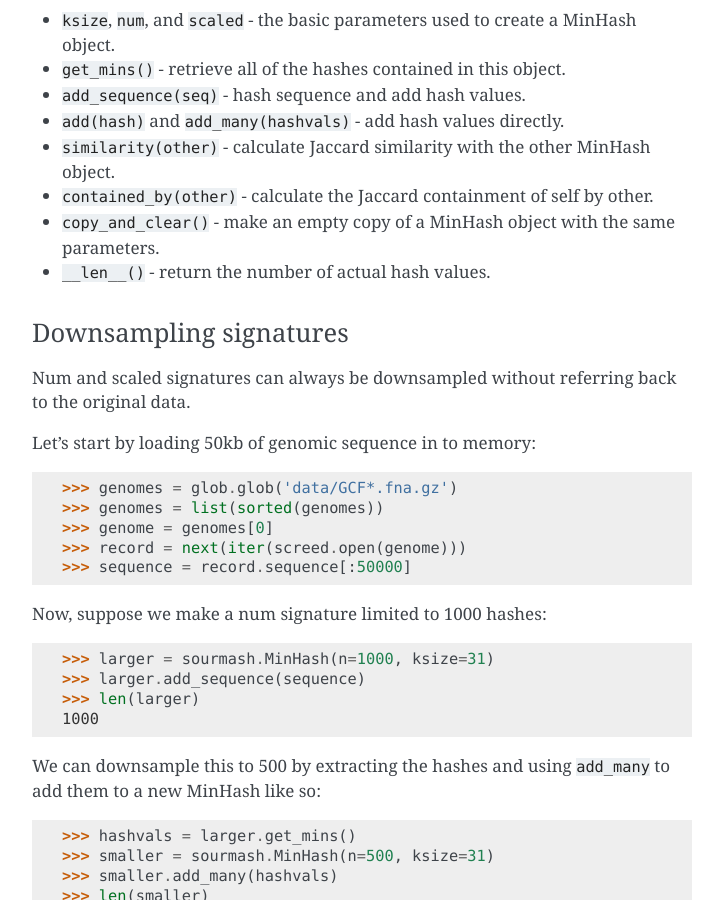
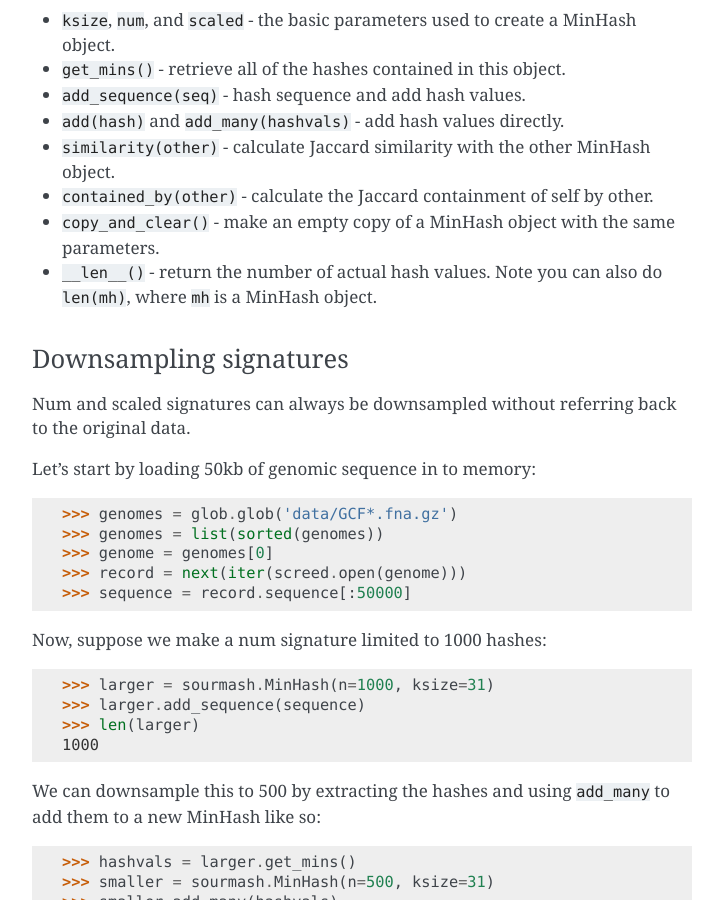
Before and after one commit to sourmash-bio/sourmash, a Sphinx documentation site: the page built from doc/api-example.md, in a window 1280 px wide and 900 px high, scrolled down 3999 px. Shown: the whole window, without its empty margins (388-1111 px from the left). Built offline with Sphinx 7.4.7, drawn with Linux system fonts in a browser that asks for light colours; pages that are not in the unit, such as notebooks, are missing from menus.

Commit message:
Update doc/api-example.md
Co-Authored-By: ctb <titus@idyll.org>

```diff
--- a/doc/api-example.md
+++ b/doc/api-example.md
@@ -235,7 +235,7 @@ MinHash objects have the following methods and attributes:
 * `similarity(other)` - calculate Jaccard similarity with the other MinHash object.
 * `contained_by(other)` - calculate the Jaccard containment of self by other.
 * `copy_and_clear()` - make an empty copy of a MinHash object with the same parameters.
-* `__len__()` - return the number of actual hash values.
+* `__len__()` - return the number of actual hash values. Note you can also do `len(mh)`, where `mh` is a MinHash object.
 
 ### Downsampling signatures
 
```
